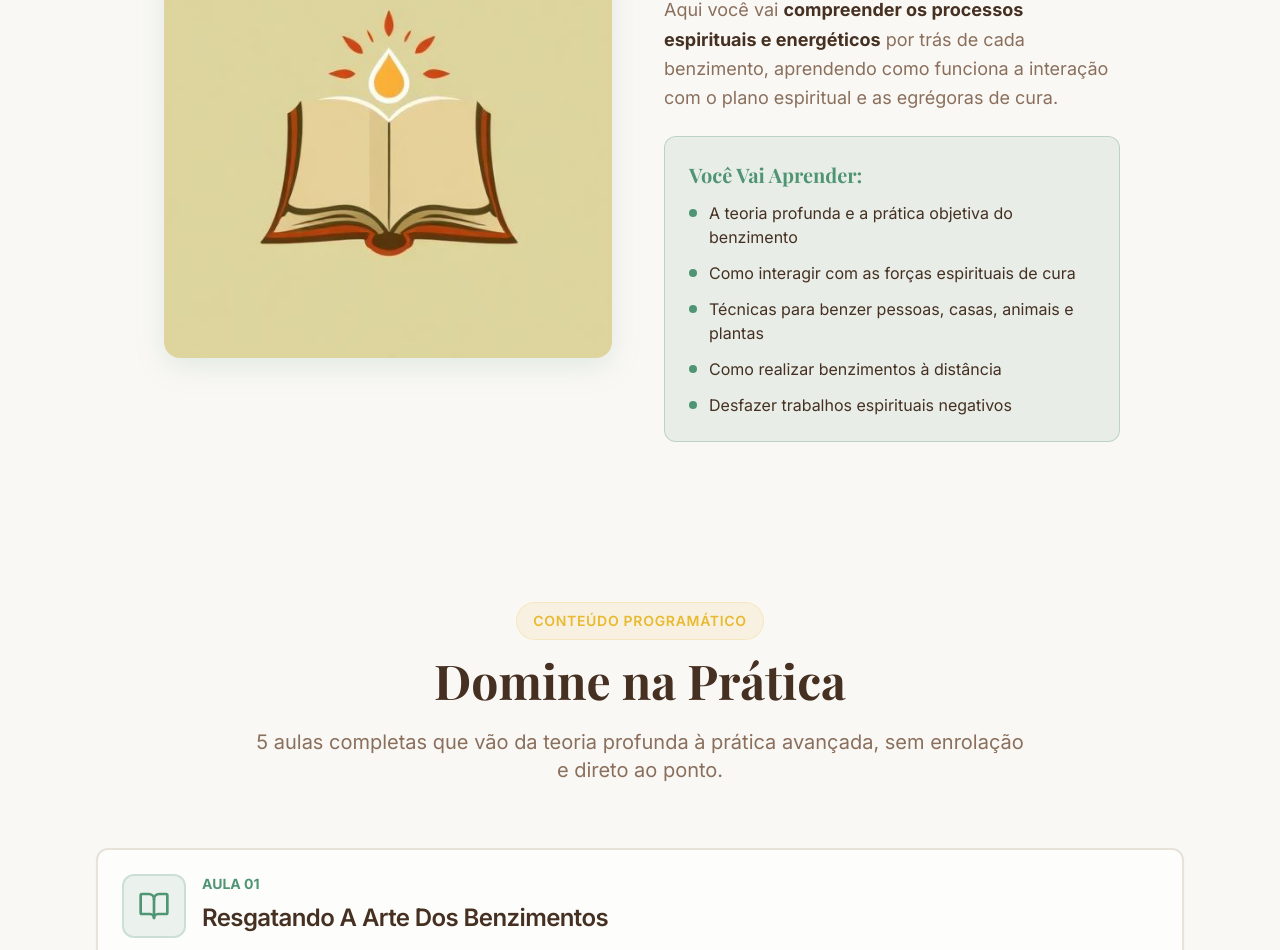
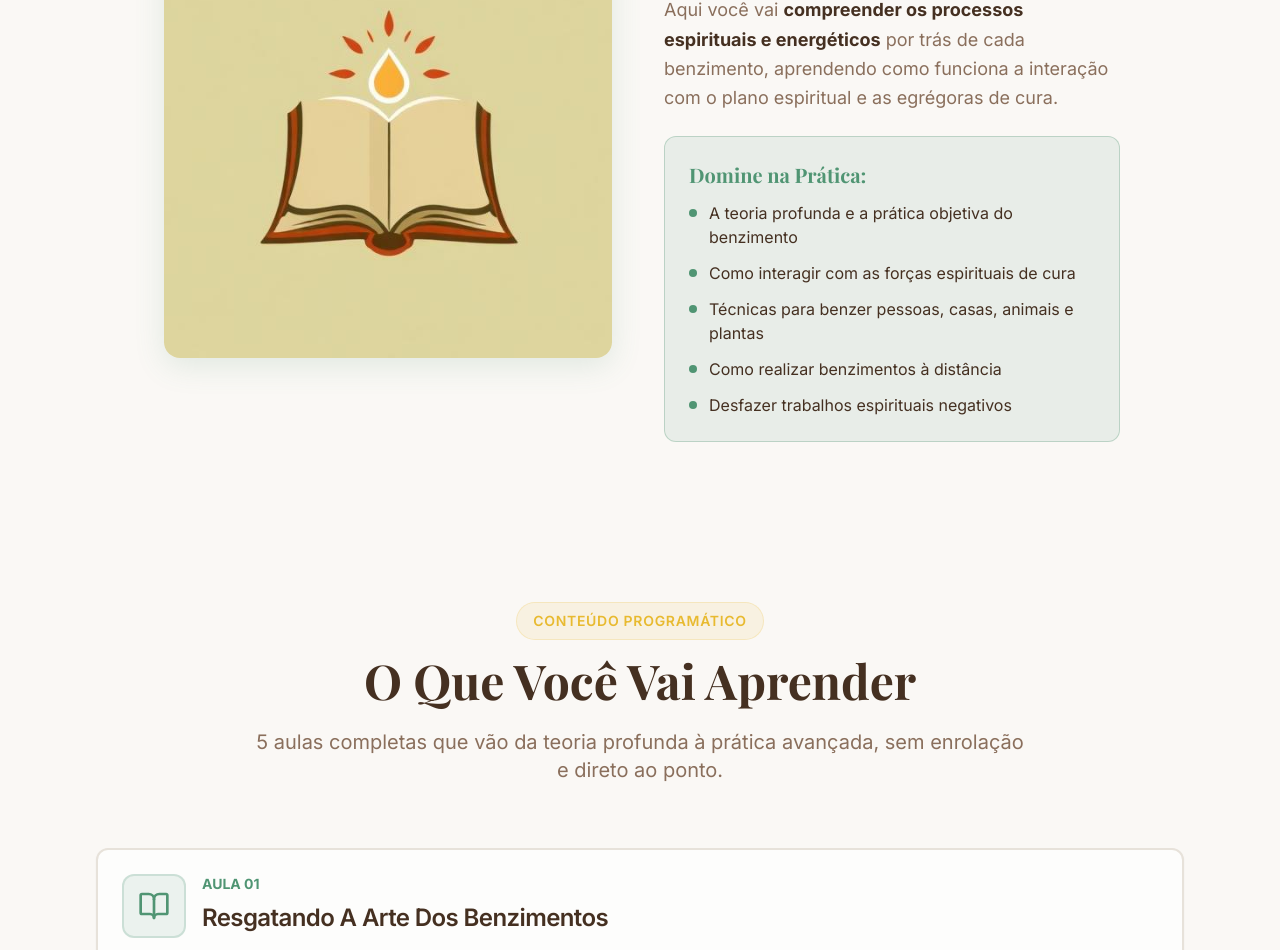
Before and after one commit to joelsmacedo/benzimento-ancestral-copy, a React (Vite) app: page / in a window 1280 px wide. Shown: the part 2013-2963 px from the top of the page. Built offline with nearby package versions, Linux system fonts and the light colour scheme; the HTML template or start-up script is replaced by a standard one.

Commit message:
Inverted learning titles
Co-authored-by: joelsmacedo <22035720+joelsmacedo@users.noreply.github.com>

```diff
--- a/src/components/ModulesSection.tsx
+++ b/src/components/ModulesSection.tsx
@@ -48,7 +48,7 @@ export const ModulesSection = () => {
             <p className="text-sm font-semibold text-accent uppercase tracking-wider">Conteúdo Programático</p>
           </div>
           <h2 className="text-4xl md:text-5xl font-bold mb-6">
-            Domine na Prática
+            O Que Você Vai Aprender
           </h2>
           <p className="text-xl text-muted-foreground max-w-3xl mx-auto">
             5 aulas completas que vão da teoria profunda à prática avançada,
--- a/src/components/SolutionSection.tsx
+++ b/src/components/SolutionSection.tsx
@@ -38,7 +38,7 @@ export const SolutionSection = () => {
             </p>
 
             <div className="bg-primary/10 border border-primary/30 rounded-xl p-6 mt-8">
-              <h3 className="text-xl font-bold mb-3 text-primary">Você Vai Aprender:</h3>
+              <h3 className="text-xl font-bold mb-3 text-primary">Domine na Prática:</h3>
               <ul className="space-y-3">
                 <li className="flex items-start gap-3">
                   <div className="w-2 h-2 rounded-full bg-primary mt-2 flex-shrink-0"></div>
```
